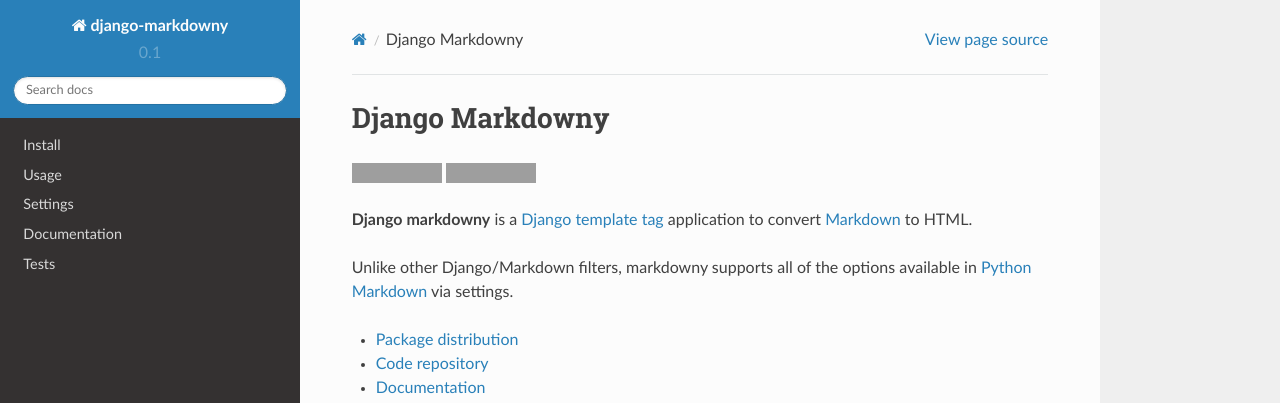
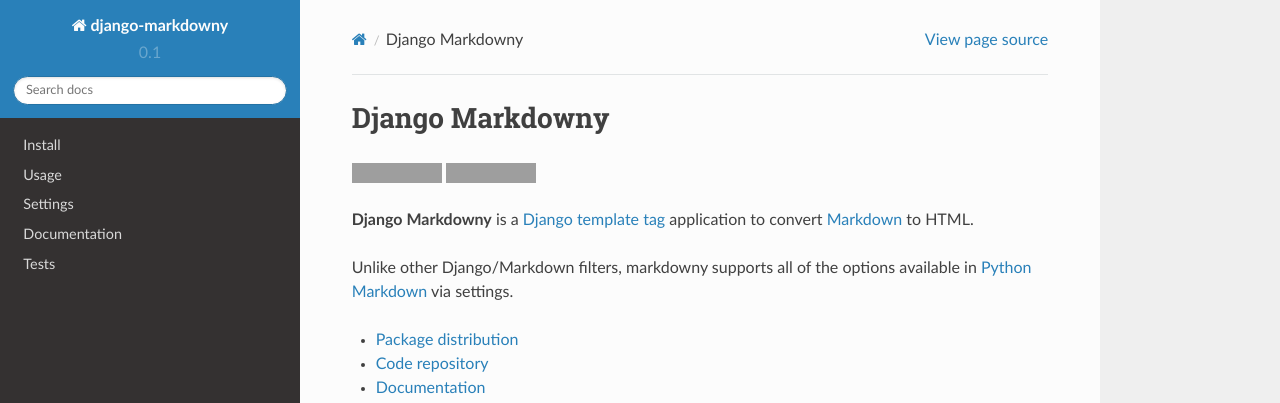
Before and after one commit to richardcornish/django-markdowny, a Sphinx documentation site: the page built from docs/index.rst, in a window 1280 px wide and 900 px high. Shown: the top 403 px of the window. Built offline with Sphinx 7.4.7 and the Read the Docs theme 2.0.0, drawn with Linux system fonts in a browser that asks for light colours; grey boxes are pictures that could not be loaded.

Commit message:
Capitalized title

```diff
--- a/docs/index.rst
+++ b/docs/index.rst
@@ -14,7 +14,7 @@
    https://travis-ci.org/richardcornish/django-markdowny.svg?branch=master
 .. _Build status: https://travis-ci.org/richardcornish/django-markdowny
 
-**Django markdowny** is a `Django <https://www.djangoproject.com/>`_ `template tag <https://docs.djangoproject.com/en/1.11/howto/custom-template-tags/>`_ application to convert `Markdown <http://daringfireball.net/projects/markdown/>`_ to HTML.
+**Django Markdowny** is a `Django <https://www.djangoproject.com/>`_ `template tag <https://docs.djangoproject.com/en/1.11/howto/custom-template-tags/>`_ application to convert `Markdown <http://daringfireball.net/projects/markdown/>`_ to HTML.
 
 Unlike other Django/Markdown filters, markdowny supports all of the options available in `Python Markdown <https://pythonhosted.org/Markdown/reference.html>`_ via settings.
 
```
